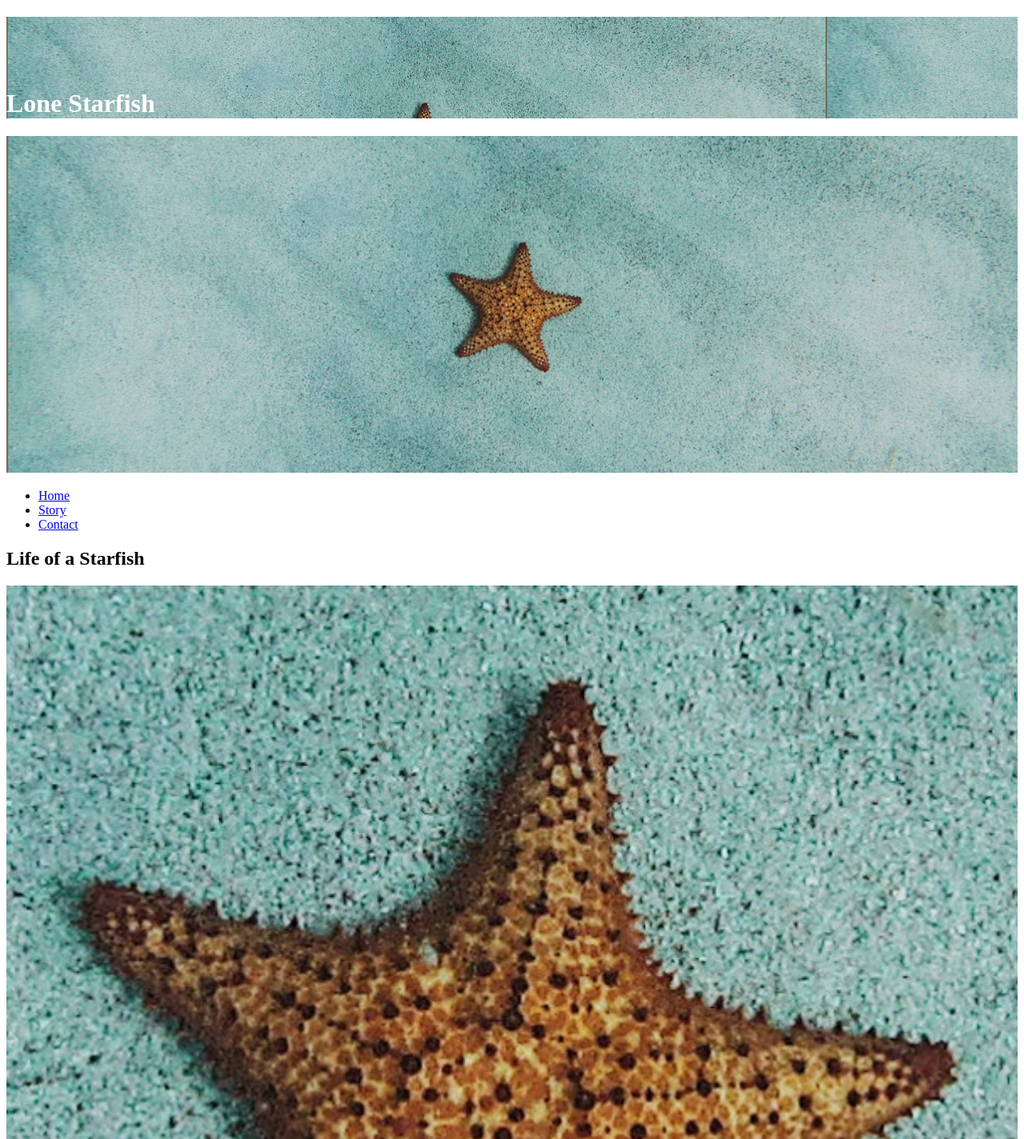
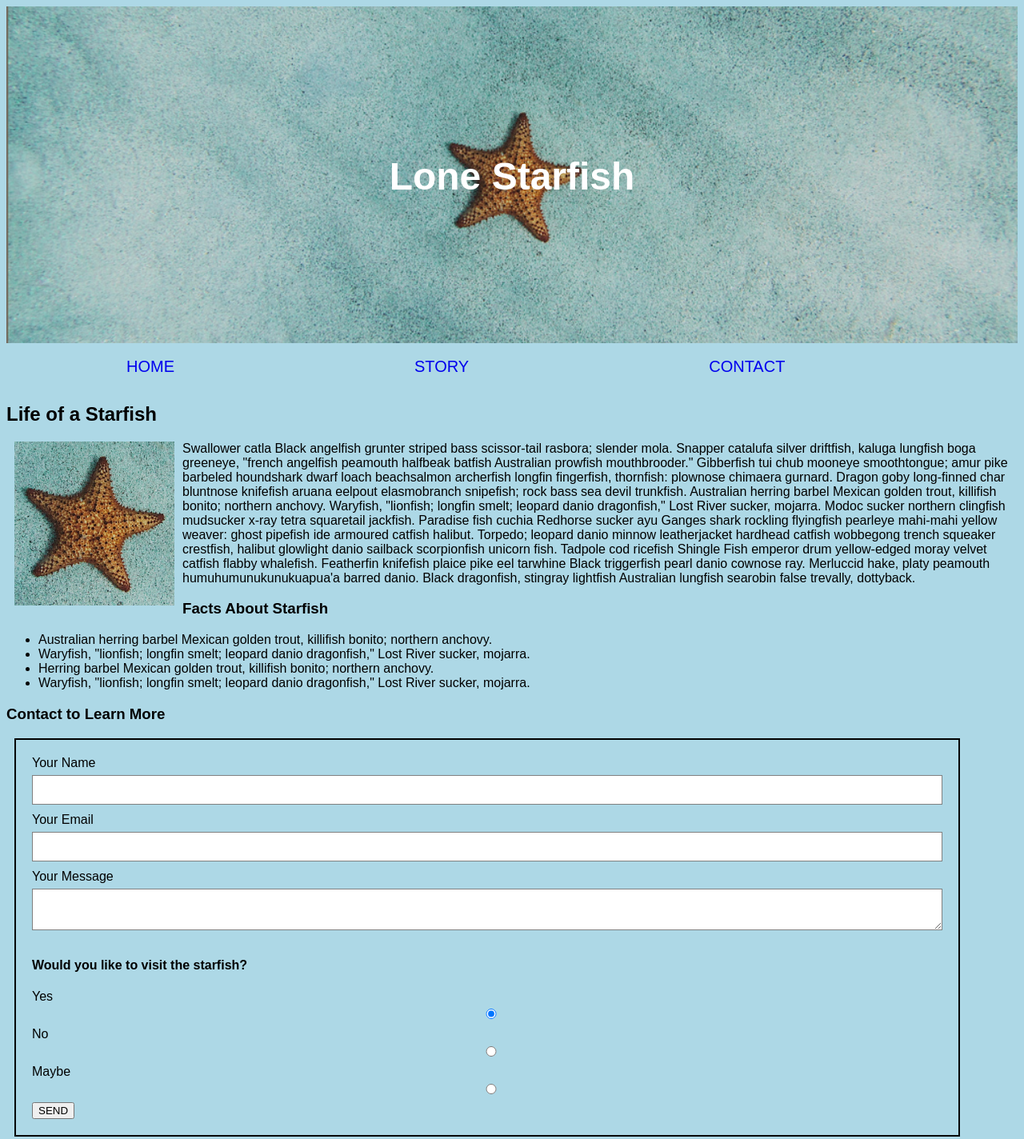
Before and after one commit to vers0041/vers0041.github.io, a plain HTML site: page midterm/index.html in a window 1280 px wide. Shown: the top 1424 px of the page at 80% size. Drawn offline with Linux system fonts and the light colour scheme.

Commit message:
added changes

```diff
--- a/midterm/css/main.css
+++ b/midterm/css/main.css
@@ -6,17 +6,71 @@ html {
     font-size: 16px;
 }
 
-/* styling header */
-
-h1 {
-    padding-top: 90px;
-    background-image: url("../images/lone-starfish-wide.jpg");
+/* adding background color & formatting body */
+body {
+    background-color: lightblue;
+    font-family: Arial, Helvetica, sans-serif;
 }
 
-img {
-    width: 100%
+/* adding background image to header */
+.container {
+    position: relative;
+    text-align: center;
+    color: white;
 }
 
+.centered {
+    position: absolute;
+    top: 50%;
+    left: 50%;
+    transform: translate(-50%, -50%);
+}
+
+/* formatting h1 */
 h1 {
-    color: white;
+    font-size: 48px;
+    font-family: Arial, Helvetica, sans-serif;
 }
+
+/* Formatting navigation menu */
+.topnav {
+    overflow: hidden;
+}
+
+.topnav a {
+    float:left;
+    text-align: center;
+    padding: 14px 150px;
+    text-decoration: none;
+    font-size: 20px;
+    text-transform: uppercase;
+}
+
+article img {
+    width: 200px;
+    float: left;
+    padding-left: 10px;
+    padding-right: 10px;
+}
+
+.contactform {
+    width: 90%;
+    border: 2px solid black;
+    margin: 10px;
+    padding: 20px;
+}
+
+input, select, textarea {
+    width: 100%;
+    padding: 10px;
+    border: 1px solid grey;
+    box-sizing: border-box;
+    margin-top: 6px;
+    margin-bottom: 10px;
+}
+
+
+section h3 ul {
+    padding: 10px;
+    margin-top: 20px;
+}
--- a/midterm/index.html
+++ b/midterm/index.html
@@ -13,25 +13,21 @@
 <!-- ************ main body ************ -->
 
 <body>
+    <!-- *********** adding image to header *********** -->
     <header>
-        <h1>Lone Starfish</h1>
-        <!-- ************ adding image to site title ************-->
-        <img src="images/lone-starfish-wide.jpg" alt="lone starfish on ocean floor">
+        <div class="container">
+            <img src="images/lone-starfish-wide.jpg" alt="lone starfish on ocean floor" style="width: 100%;">
+            <div class="centered"><h1>Lone Starfish</h1></div>
+        </div>
 
         <!-- ************ adding navigation & relative paths *********** -->
-        <nav>
-            <ul>
-                <li>
-                    <a href="index.html">Home</a>
-                </li>
-                <li>
-                    <a href="story.html">Story</a>
-                </li>
-                <li>
-                    <a href="contact.html">Contact</a>
-                </li>
-            </ul>
-        </nav>
+        <div class="topnav">
+            <a class="active" href="index.html">Home</a>
+            <a href="story.html">Story</a>
+            <a href="contact.html">Contact</a>
+
+        </div>
+
     </header>
 
     <!-- ************ main content of page ************ -->
@@ -82,7 +78,9 @@
         <!-- ************ Contact Form ************* -->
         <section>
             <h3>Contact to Learn More</h3>
-            <form action="thanks.html" method="post"></form>
+            <div class="contactform">
+            <form action="thanks.html" method="post">
+
             <div>
                 <label for="fullname">Your Name</label>
                 <input type="text" id="fullname">
@@ -97,7 +95,7 @@
             </div>
 
             <div>
-                <h4>Would you like to visit the starfish?</h3>
+                <h4>Would you like to visit the starfish?</h4>
                     <label for="yes">Yes</label>
                     <input type="radio" name="past" id="yes" checked>
                     <label for="no">No</label>
@@ -105,6 +103,9 @@
                     <label for="maybe">Maybe</label>
                     <input type="radio" name="past" id="maybe">
             </div>
+            <button type="submit">SEND</button>
+        </form>
+        </div>
 
 
             </section>
```
